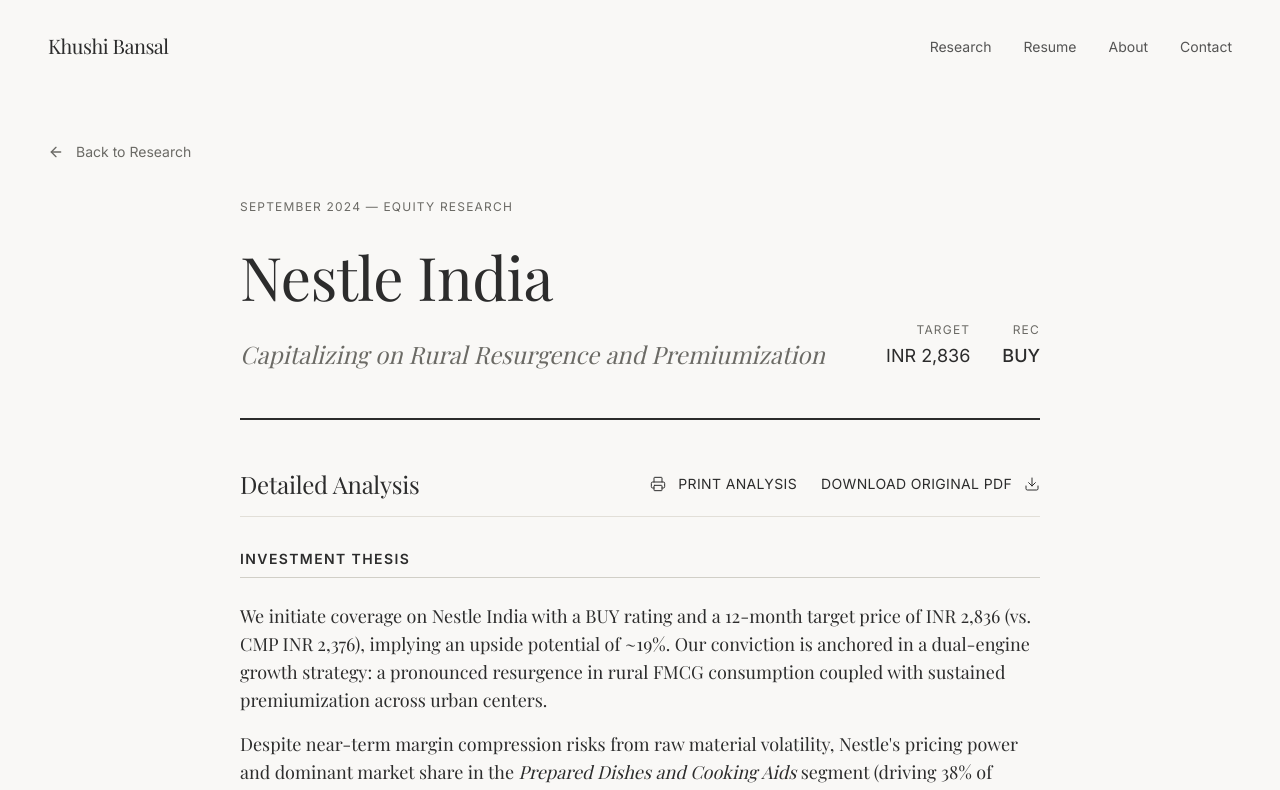
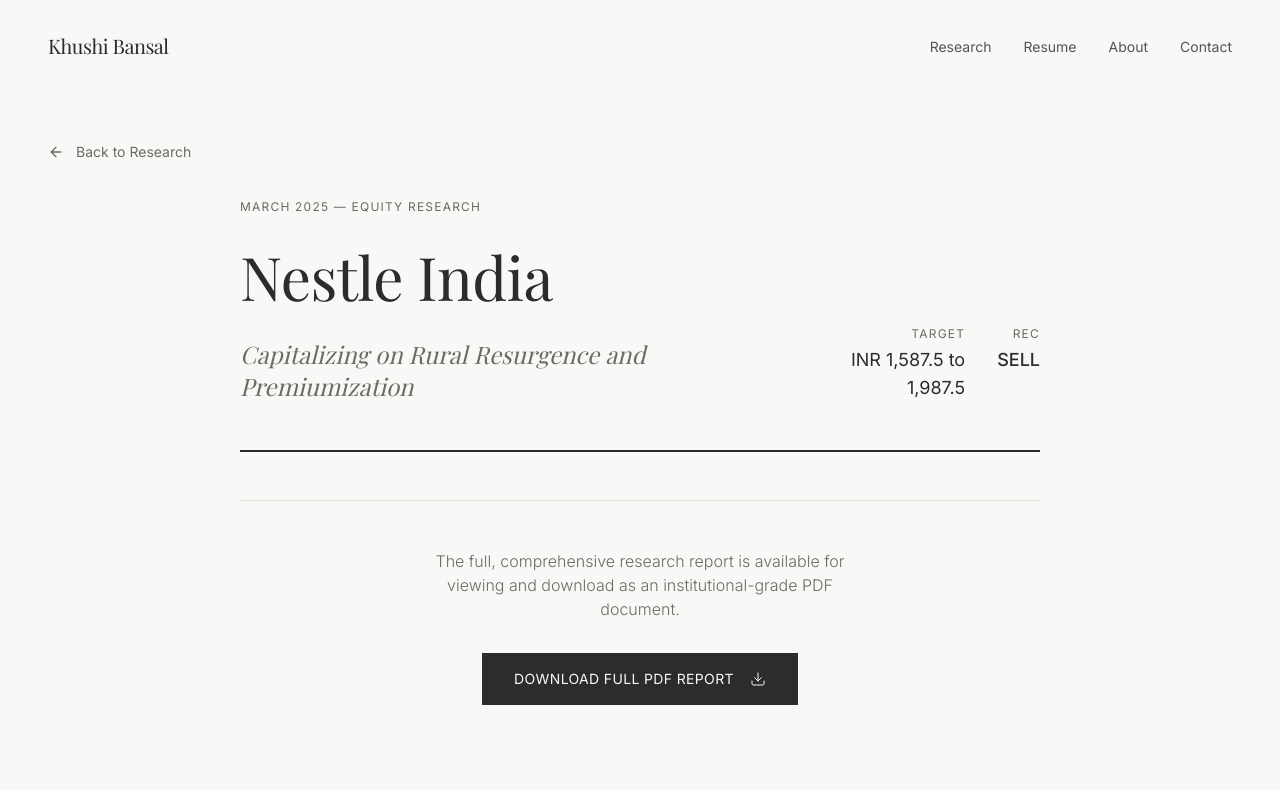
Before and after one commit to TattvaAI/khushi, a Next.js app: page /reports/nestle-india in a window 1280 px wide. Shown: the top 790 px of the page. Built offline with nearby package versions, Linux system fonts and the light colour scheme; a web font is replaced by a local one.

Commit message:
Refactor reports data into a centralized source of truth

```diff
--- a/src/app/about/page.tsx
+++ b/src/app/about/page.tsx
@@ -14,13 +14,13 @@
           <section>
             <h2 className="font-sans text-xs uppercase tracking-widest text-text-muted mb-6">Profile</h2>
             <p className="font-serif text-2xl md:text-3xl text-foreground leading-relaxed font-light">
-              I am an Investment Analyst Intern at Walford Capitals, driven by a rigorous fundamental approach to equity research and financial modeling.
+              I am an equity research analyst at Walford Capitals, driven by a rigorous fundamental approach to equity research and financial modeling.
             </p>
           </section>
 
           <section className="flex flex-col gap-6 text-foreground font-light text-lg">
             <p>
-              My analytical framework focuses on identifying structural growth drivers, understanding complex competitive dynamics, and executing deep-dive financial valuations including DCF, Comparable Company Analysis, and Sum-of-the-Parts modeling.
+              My analytical framework focuses on identifying structural growth drivers, understanding complex competitive dynamics, and executing deep-dive financial valuations including DCF and Comparable Company Analysis.
             </p>
             <p>
               Beyond modeling, I emphasize clear, actionable communication, synthesizing complex data into high-conviction investment theses. My recent work includes comprehensive coverage on Nestle India, Waaree Energies, and thematic research on the Semaglutide patent cliff.
--- a/src/app/page.tsx
+++ b/src/app/page.tsx
@@ -1,33 +1,10 @@
 import Link from "next/link";
 import { ArrowRight } from "lucide-react";
 
+import { reportsData } from "@/data/reports";
+
 export default function Home() {
-  const reports = [
-    {
-      title: "Nestle India",
-      subtitle: "Capitalizing on Rural Resurgence and Premiumization",
-      date: "September 2024",
-      target: "INR 2,836",
-      recommendation: "BUY",
-      slug: "nestle-india"
-    },
-    {
-      title: "Waaree Energies",
-      subtitle: "Riding the Solar Wave with Robust Capacity Expansion",
-      date: "October 2024",
-      target: "INR 4,374",
-      recommendation: "BUY",
-      slug: "waaree-energies"
-    },
-    {
-      title: "Semaglutide & The Patent Cliff",
-      subtitle: "Navigating the Future of GLP-1 and Weight Loss Drugs",
-      date: "2024",
-      target: "Industry",
-      recommendation: "ANALYSIS",
-      slug: "semaglutide-patent-cliff"
-    }
-  ];
+  const reports = reportsData;
 
   return (
     <div className="w-full">
@@ -73,6 +50,8 @@
               </div>
 
               <div className="flex flex-row md:w-1/2 justify-between items-center w-full">
+                {report.slug !== "semaglutide-patent-cliff" ? (
+                  <>
                     <div className="flex flex-col items-start md:items-center w-1/2">
                       <span className="font-sans text-xs text-text-muted uppercase tracking-widest mb-1">Target</span>
                       <span className="font-sans text-base text-foreground">{report.target}</span>
@@ -84,6 +63,10 @@
                         {report.recommendation}
                       </span>
                     </div>
+                  </>
+                ) : (
+                  <div className="flex w-3/4"></div>
+                )}
 
                 <div className="flex justify-end w-1/4">
                   <ArrowRight className="w-5 h-5 text-text-muted group-hover:text-foreground transform group-hover:translate-x-2 transition-all duration-300" strokeWidth={1} />
@@ -102,7 +85,7 @@
           </h2>
           <div className="w-full md:w-1/2 flex flex-col gap-6">
             <p className="font-sans text-base text-foreground font-light leading-relaxed">
-              Currently an Investment Analyst Intern at Walford Capitals, building comprehensive financial models (DCF, CCA, SOTP) and publishing actionable research notes.
+              Currently an equity research analyst at Walford Capitals, building comprehensive financial models (DCF, CCA) and publishing actionable research notes.
             </p>
             <p className="font-sans text-base text-foreground font-light leading-relaxed">
               My approach bridges deep quantitative rigor with qualitative industry understanding, aiming to uncover non-consensus views that drive alpha.
--- a/src/app/reports/[slug]/page.tsx
+++ b/src/app/reports/[slug]/page.tsx
@@ -1,7 +1,8 @@
 import { notFound } from "next/navigation";
 import Link from "next/link";
-import { ArrowLeft } from "lucide-react";
+import { ArrowLeft, Download } from "lucide-react";
 import ReportControls from "@/components/ReportControls";
+import { getReportBySlug } from "@/data/reports";
 
 // ==========================================
 // NATIVE REPORT COMPONENTS
@@ -82,7 +83,7 @@
       <section className="print:break-inside-avoid">
         <h3 className="font-sans text-sm uppercase tracking-widest font-semibold border-b border-border-strong pb-2 mb-6">Investment Thesis</h3>
         <p className="mb-4">
-          We assign a <strong>BUY</strong> rating to Waaree Energies with a Target Price range of <strong>INR 2,656 &ndash; 3,288</strong>. Waaree is structurally positioned as India's premier solar PV module manufacturer, currently operating at a massive 13.3 GW installed capacity with an integrated 5.4 GW solar cell facility.
+          We assign a <strong>HOLD</strong> rating to Waaree Energies with a Target Price range of <strong>INR 2,656.43 &ndash; 3,288.32</strong>. Waaree is structurally positioned as India's premier solar PV module manufacturer, currently operating at a massive 13.3 GW installed capacity with an integrated 5.4 GW solar cell facility.
         </p>
         <p>
           The company acts as the apex beneficiary of India's aggressive renewable energy targets (500 GW non-fossil capacity by 2030). Waaree has demonstrated staggering fundamental momentum, compounding net profit at a 108% CAGR over the last 5 years, underscored by strong operating margins (~74%) and substantial export dominance (44% market share of India's export market).
@@ -194,42 +195,12 @@
 
 
 // ==========================================
-// DATABASE & MAIN PAGE COMPONENT
+// MAIN PAGE COMPONENT
 // ==========================================
-
-const reportsDB = {
-  "nestle-india": {
-    title: "Nestle India",
-    subtitle: "Capitalizing on Rural Resurgence and Premiumization",
-    date: "September 2024",
-    target: "INR 2,836",
-    recommendation: "BUY",
-    pdfPath: "/pdfs/nestle-research-report.pdf",
-    isNative: true,
-  },
-  "waaree-energies": {
-    title: "Waaree Energies",
-    subtitle: "Riding the Solar Wave with Robust Capacity Expansion",
-    date: "October 2024",
-    target: "INR 4,374",
-    recommendation: "BUY",
-    pdfPath: "/pdfs/waaree-energies-research-report.pdf",
-    isNative: true,
-  },
-  "semaglutide-patent-cliff": {
-    title: "Semaglutide & The Patent Cliff",
-    subtitle: "Navigating the Future of GLP-1 and Weight Loss Drugs",
-    date: "2024",
-    target: "Industry",
-    recommendation: "ANALYSIS",
-    pdfPath: "/pdfs/semaglutide-patent-cliff-report.pdf",
-    isNative: true,
-  }
-};
 
 export default async function ReportPage({ params }: { params: Promise<{ slug: string }> }) {
   const resolvedParams = await params;
-  const report = reportsDB[resolvedParams.slug as keyof typeof reportsDB];
+  const report = getReportBySlug(resolvedParams.slug);
 
   if (!report) {
     notFound();
@@ -253,7 +224,7 @@
           <div className="flex flex-col md:flex-row justify-between items-start md:items-end gap-8">
             <div className="max-w-3xl">
               <span className="font-sans text-xs uppercase tracking-widest text-text-muted print:text-black mb-6 block">
-                {report.date} &mdash; Equity Research
+                {report.date} &mdash; {resolvedParams.slug === "semaglutide-patent-cliff" ? "Industry Note" : "Equity Research"}
               </span>
               <h1 className="font-serif text-4xl md:text-6xl text-foreground print:text-black mb-6 leading-tight">
                 {report.title}
@@ -263,6 +234,7 @@
               </p>
             </div>
 
+            {resolvedParams.slug !== "semaglutide-patent-cliff" && (
               <div className="flex gap-8 md:text-right pt-4 md:pt-0 border-t md:border-none border-[var(--color-border)] w-full md:w-auto">
                 <div className="flex flex-col">
                   <span className="font-sans text-xs uppercase tracking-widest text-text-muted print:text-black mb-1">Target</span>
@@ -273,6 +245,7 @@
                   <span className="font-sans text-lg text-foreground print:text-black font-medium">{report.recommendation}</span>
                 </div>
               </div>
+            )}
           </div>
         </header>
 
@@ -287,6 +260,23 @@
             {resolvedParams.slug === "waaree-energies" && <WaareeNativeReport />}
             {resolvedParams.slug === "semaglutide-patent-cliff" && <SemaglutideNativeReport />}
 
+          </div>
+        )}
+
+        {!report.isNative && (
+          <div className="w-full text-foreground print:text-black pb-12 border-t border-[var(--color-border)] pt-12 flex flex-col items-center justify-center text-center">
+            <p className="font-sans text-base text-text-muted mb-8 font-light max-w-md">
+              The full, comprehensive research report is available for viewing and download as an institutional-grade PDF document.
+            </p>
+            <a
+              href={report.pdfPath}
+              target="_blank"
+              rel="noopener noreferrer"
+              className="group inline-flex items-center gap-4 text-sm font-sans tracking-wide uppercase text-background bg-foreground px-8 py-4 hover:opacity-90 transition-all duration-300"
+            >
+              <span>Download Full PDF Report</span>
+              <Download className="w-4 h-4 group-hover:-translate-y-1 transition-transform duration-300" strokeWidth={1.5} />
+            </a>
           </div>
         )}
 
--- a/src/app/reports/page.tsx
+++ b/src/app/reports/page.tsx
@@ -1,33 +1,10 @@
 import Link from "next/link";
 import { ArrowRight } from "lucide-react";
 
+import { reportsData } from "@/data/reports";
+
 export default function ReportsIndex() {
-  const reports = [
-    {
-      title: "Nestle India",
-      subtitle: "Capitalizing on Rural Resurgence and Premiumization",
-      date: "September 2024",
-      target: "INR 2,836",
-      recommendation: "BUY",
-      slug: "nestle-india"
-    },
-    {
-      title: "Waaree Energies",
-      subtitle: "Riding the Solar Wave with Robust Capacity Expansion",
-      date: "October 2024",
-      target: "INR 4,374",
-      recommendation: "BUY",
-      slug: "waaree-energies"
-    },
-    {
-      title: "Semaglutide & The Patent Cliff",
-      subtitle: "Navigating the Future of GLP-1 and Weight Loss Drugs",
-      date: "2024",
-      target: "Industry",
-      recommendation: "ANALYSIS",
-      slug: "semaglutide-patent-cliff"
-    }
-  ];
+  const reports = reportsData;
 
   return (
     <div className="w-full min-h-[80vh] flex flex-col justify-center animate-fade-in">
@@ -57,6 +34,8 @@
               </div>
 
               <div className="flex flex-row md:w-1/2 justify-between items-center w-full">
+                {report.slug !== "semaglutide-patent-cliff" ? (
+                  <>
                     <div className="flex flex-col items-start md:items-center w-1/2">
                       <span className="font-sans text-xs text-text-muted uppercase tracking-widest mb-1">Target</span>
                       <span className="font-sans text-base text-foreground">{report.target}</span>
@@ -68,6 +47,10 @@
                         {report.recommendation}
                       </span>
                     </div>
+                  </>
+                ) : (
+                  <div className="flex w-3/4"></div>
+                )}
 
                 <div className="flex justify-end w-1/4">
                   <ArrowRight className="w-5 h-5 text-text-muted group-hover:text-foreground transform group-hover:translate-x-2 transition-all duration-300" strokeWidth={1} />
--- a/src/components/Footer.tsx
+++ b/src/components/Footer.tsx
@@ -7,7 +7,7 @@
         </p>
         <div className="flex gap-6">
           <a
-            href="https://linkedin.com/in/thekhushibansal"
+            href="https://www.linkedin.com/in/thekhushibansal/"
             target="_blank"
             rel="noopener noreferrer"
             className="text-xs font-sans text-text-muted hover:text-foreground transition-colors duration-300"
@@ -15,7 +15,7 @@
             LinkedIn
           </a>
           <a
-            href="mailto:thekhushibansal.work@gmail.com"
+            href="mailto:Thekhushibansal.work@gmail.com"
             className="text-xs font-sans text-text-muted hover:text-foreground transition-colors duration-300"
           >
             Email
--- /dev/null
+++ b/src/data/reports.ts
@@ -0,0 +1,47 @@
+export interface Report {
+  title: string;
+  subtitle: string;
+  date: string;
+  target: string;
+  recommendation: string;
+  slug: string;
+  pdfPath: string;
+  isNative: boolean;
+}
+
+export const reportsData: Report[] = [
+  {
+    title: "Nestle India",
+    subtitle: "Capitalizing on Rural Resurgence and Premiumization",
+    date: "March 2025",
+    target: "INR 1,587.5 to 1,987.5",
+    recommendation: "SELL",
+    slug: "nestle-india",
+    pdfPath: "/pdfs/nestle-research-report.pdf",
+    isNative: false,
+  },
+  {
+    title: "Waaree Energies",
+    subtitle: "Riding the Solar Wave with Robust Capacity Expansion",
+    date: "June 2025",
+    target: "INR 2,656.43 to 3,288.32",
+    recommendation: "HOLD",
+    slug: "waaree-energies",
+    pdfPath: "/pdfs/waaree-energies-research-report.pdf",
+    isNative: true,
+  },
+  {
+    title: "Semaglutide & The Patent Cliff",
+    subtitle: "Navigating the Future of GLP-1 and Weight Loss Drugs",
+    date: "March 2026",
+    target: "Industry",
+    recommendation: "ANALYSIS",
+    slug: "semaglutide-patent-cliff",
+    pdfPath: "/pdfs/semaglutide-patent-cliff-report.pdf",
+    isNative: true,
+  }
+];
+
+export const getReportBySlug = (slug: string): Report | undefined => {
+  return reportsData.find(report => report.slug === slug);
+};
```
Also changed, not shown: src/app/contact/page.tsx (+4 -4 lines), src/app/resume/page.tsx (+8 -9 lines). Lines whose indentation alone changed are shown as unchanged.
